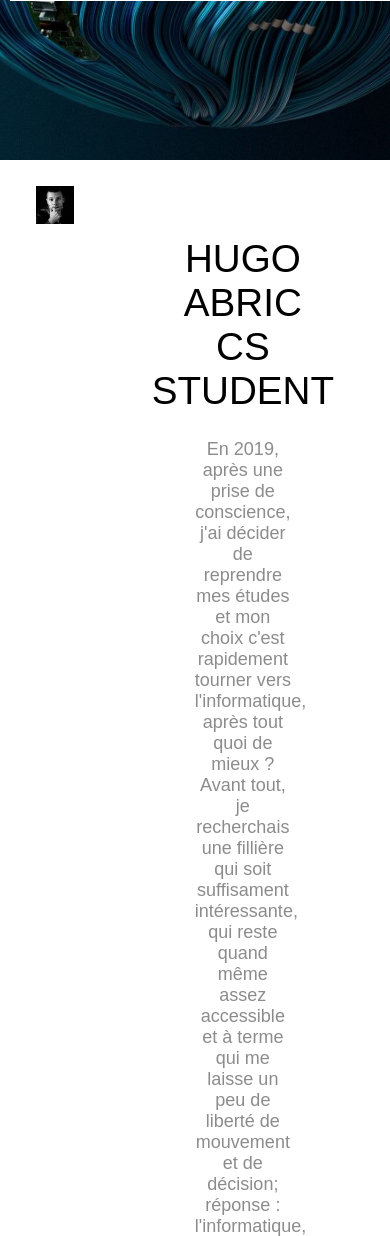
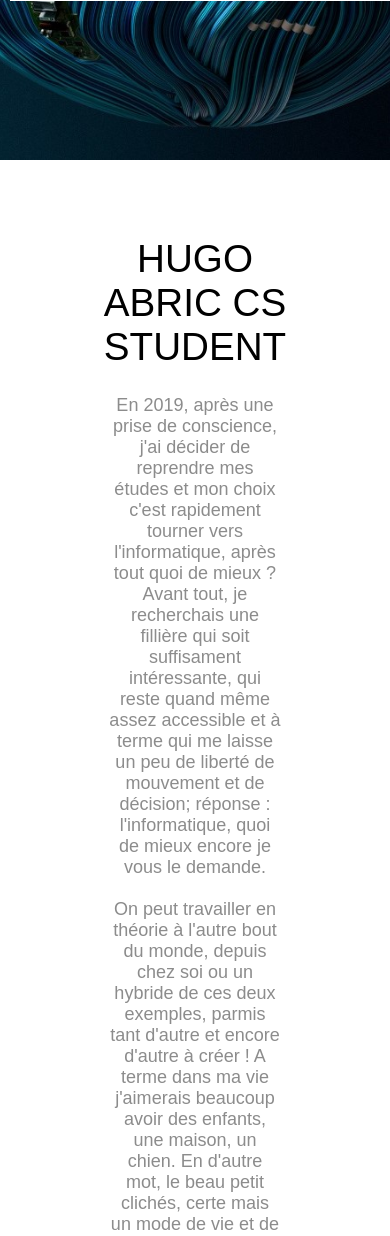
Before and after one commit to TheDevApprentice/Website_Perso, a PHP site: page / in a window 390 px wide. Shown: the part 684-1920 px from the top of the page. Run offline with PHP 8.4, Linux system fonts and the light colour scheme.

Commit message:
fin correction .interactive

```diff
--- a/landingpage.css
+++ b/landingpage.css
@@ -727,6 +727,13 @@
     h2 {
       font-size: clamp(40px, 10vw, 60px);
     }
+    .interactive{
+      display: grid;
+      grid-template-columns: auto;
+    }
+    .interactive-img{
+      visibility: hidden;
+    }
   }
 
   @media only screen and (max-width: 400px) {
@@ -737,7 +744,13 @@
     .links {
       padding-top: 30px;
     }
-
+    .interactive{
+      display: grid;
+      grid-template-columns: auto;
+    }
+    .interactive-img{
+      visibility: hidden;
+    }
     img {
       width: 38px;
       height: 38px;
```
